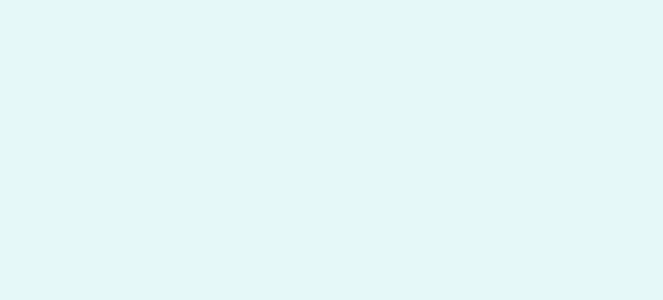
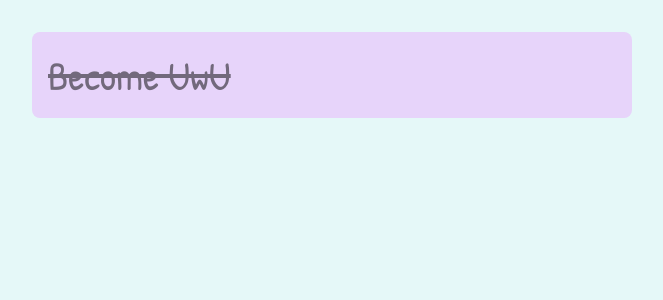
Before and after one commit to DonLavash/toduwu, an Angular app: page / in a window 1280 px wide. Shown: the top 300 px of the page, without its empty margins (308-971 px from the left). Built offline with nearby package versions, Linux system fonts and the light colour scheme.

Commit message:
display todos

```diff
--- a/src/app/app.component.html
+++ b/src/app/app.component.html
@@ -1 +1,12 @@
 <app-title-animation></app-title-animation>
+
+<div class="app-container">
+  <div class="card-container">
+    @for (todo of todos; track $index) {
+      <app-uwu-card
+        [todo]="todo"
+        (doneToggle)="toggleDone($index)"
+      ></app-uwu-card>
+    }
+  </div>
+</div>
--- a/src/app/app.component.scss
+++ b/src/app/app.component.scss
@@ -0,0 +1,15 @@
+.app-container {
+  display: block;
+
+  height: 100%;
+  max-width: 600px;
+
+  margin: 0 auto;
+  margin-top: 2rem;
+}
+
+.card-container {
+  display: flex;
+  flex-direction: column;
+  gap: 0.5rem;
+}
--- a/src/app/app.component.ts
+++ b/src/app/app.component.ts
@@ -1,5 +1,6 @@
 import { Component } from '@angular/core';
 import { TitleAnimationComponent } from './title-animation/title-animation.component';
+import { UwuCardComponent } from './uwu-card/uwu-card.component';
 
 export interface ToDo {
   title: string;
@@ -8,7 +9,7 @@ export interface ToDo {
 
 @Component({
   selector: 'app-root',
-  imports: [TitleAnimationComponent],
+  imports: [TitleAnimationComponent, UwuCardComponent],
   templateUrl: './app.component.html',
   styleUrl: './app.component.scss',
 })
```
